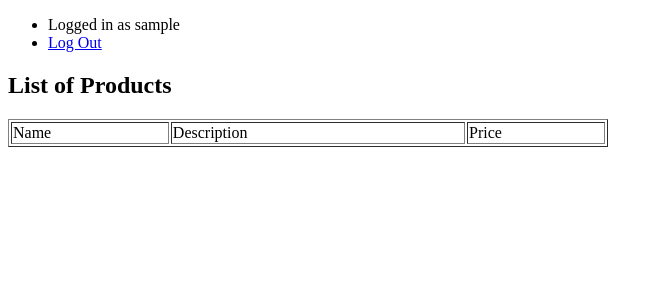
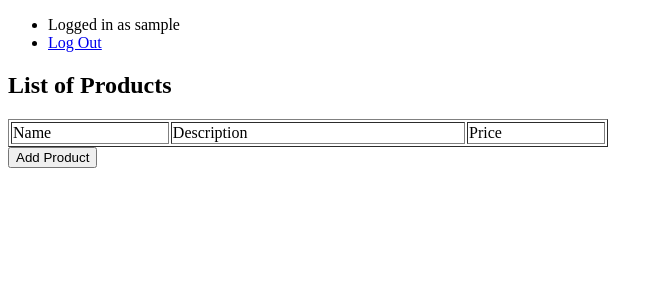
Before and after one commit to mrblanc/Storefront, a Django app: page /storefront/home/ in a window 1280 px wide. Shown: the top 300 px of the page, without its empty margins (0-663 px from the left). Run offline with Django 3.2, Linux system fonts and the light colour scheme; the visitor is signed in with stand-in values (Sample User, id 1); data that the repository does not hold is empty.

Commit message:
Add function to add items
Still need to restrict this to managers

```diff
--- /dev/null
+++ b/django_project/storefront/forms.py
@@ -0,0 +1,6 @@
+from django import forms
+
+class AddProduct(forms.Form):
+  name = forms.CharField(min_length=3, max_length=50, strip = True)
+  description = forms.CharField(max_length=500, strip = True)
+  price = forms.DecimalField(min_value=0.00, max_digits=10, decimal_places=2)
--- a/django_project/storefront/urls.py
+++ b/django_project/storefront/urls.py
@@ -6,5 +6,6 @@ app_name = 'storefront'
 
 urlpatterns = [
     path('home/', views.view_products, name='home'),
-    path("view_products/", views.view_products, name="view_products")
+    path('add_product/', views.add_product, name='add_product'),
+    path('view_products/', views.view_products, name='view_products')
 ]
--- a/django_project/storefront/views.py
+++ b/django_project/storefront/views.py
@@ -1,7 +1,29 @@
 from django.contrib.auth.decorators import login_required
-from django.shortcuts import redirect
-from django.shortcuts import render
+from django.http import HttpResponseRedirect
+from django.shortcuts import get_object_or_404, render, redirect
+from django.urls import reverse
+
+from datetime import datetime
+
 from .models import Product
+from .forms import AddProduct
+
+@login_required
+def add_product(request):
+    if request.method == "POST":
+        form = AddProduct(request.POST)
+        if form.is_valid():
+            product = Product()
+            product.name = form.cleaned_data['name']
+            product.description = form.cleaned_data['description']
+            product.price = form.cleaned_data['price']
+            product.date_added = datetime.now()
+            product.save()
+            return redirect('storefront:view_products')
+    else:
+        form = AddProduct()
+    context = {'form': form}
+    return render(request, 'products/add.html', context)
 
 @login_required
 def view_products(request):
--- a/django_project/templates/products/table.html
+++ b/django_project/templates/products/table.html
@@ -1,6 +1,6 @@
 {% extends 'base.html' %}
 
-{% block title %}Login{% endblock %}
+{% block title %}View Products{% endblock %}
 
 {% block content %}
 <h2>List of Products</h2>
@@ -18,4 +18,5 @@
         </tr>
     {% endfor %}
 </table>
+<button onclick="location.href = '/storefront/add_product'">Add Product</button>
 {% endblock %}
```
Also changed, not shown: django_project/templates/products/add.html (added, +16 -0 lines).
